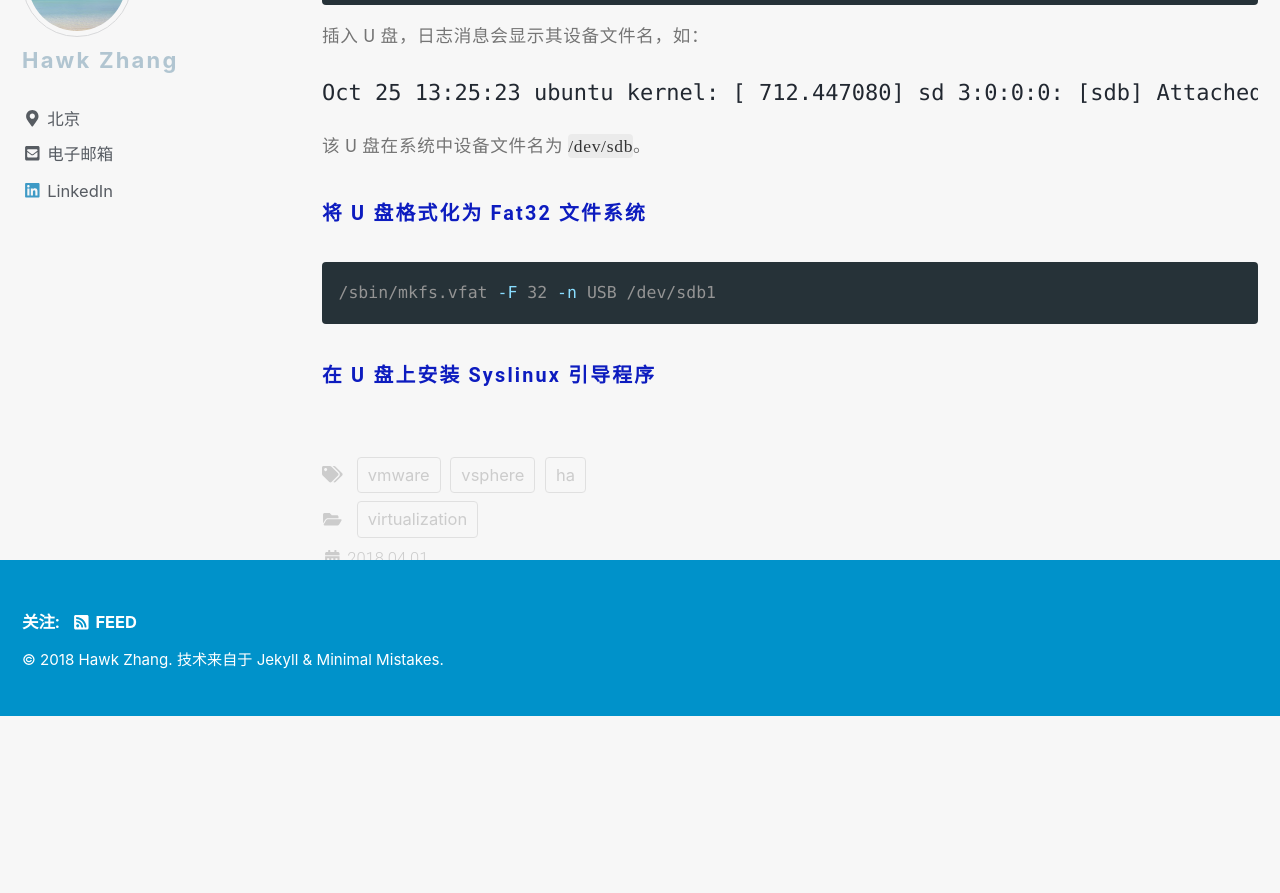
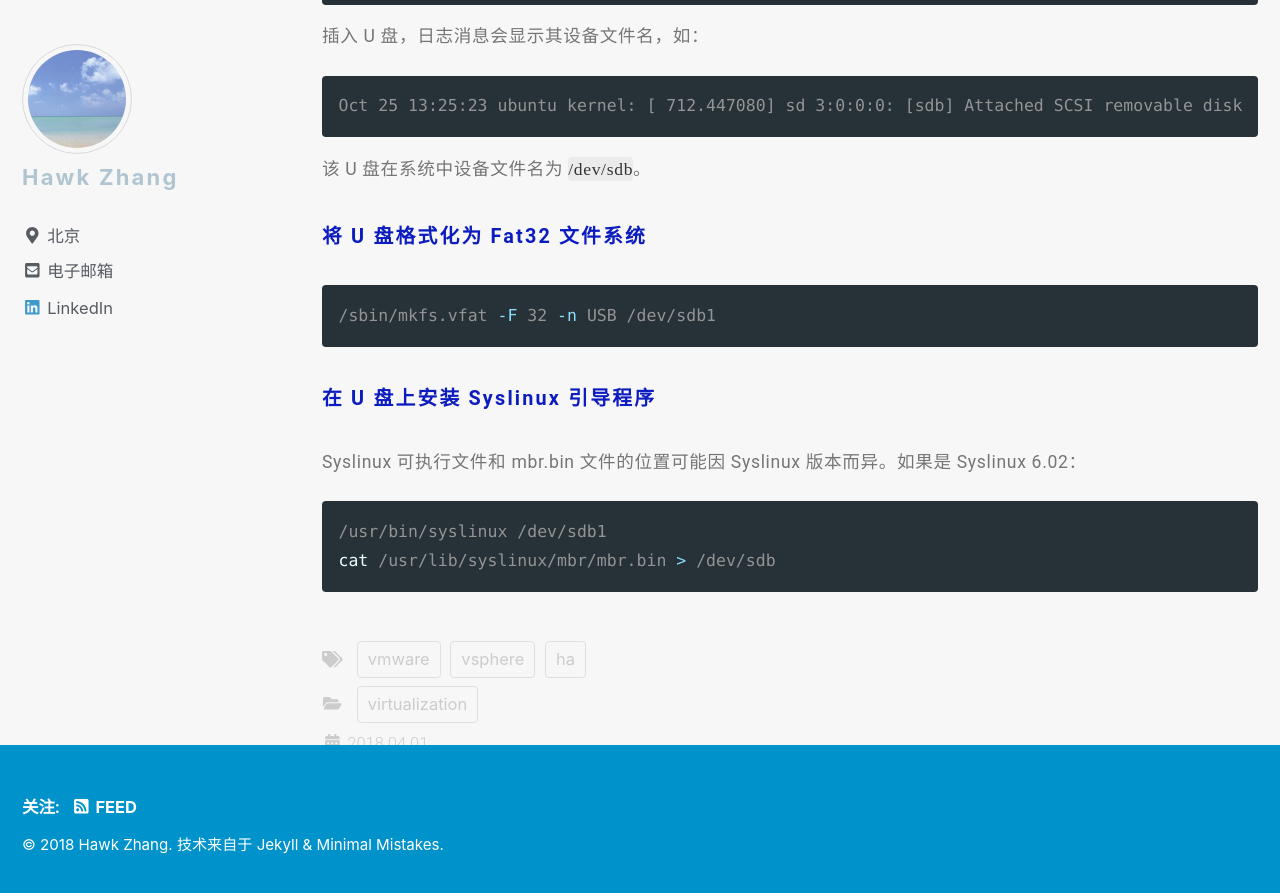
Before and after one commit to narru888/linotes_note, a Jekyll site: the page built from _posts/virtualizaion/2018-04-01-vsphere.setup.md, in a window 1280 px wide and 900 px high, scrolled down 11246 px. Shown: the top 893 px of the window. Built offline with Jekyll 4.4.1, drawn with Linux system fonts in a browser that asks for light colours; nearby versions of some CDN libraries; a script that is not in the unit is left out; before the commit the page ends 11962 px from its top, so only the background shows below that.

Commit message:
update on 2018-11-28 15:11:01 CST

````diff
--- a/_posts/virtualizaion/2018-04-01-vsphere.setup.md
+++ b/_posts/virtualizaion/2018-04-01-vsphere.setup.md
@@ -316,7 +316,7 @@ tail -f /var/log/messages
 
 插入 U 盘，日志消息会显示其设备文件名，如：
 
-```log
+```
 Oct 25 13:25:23 ubuntu kernel: [ 712.447080] sd 3:0:0:0: [sdb] Attached SCSI removable disk
 ```
 
@@ -329,3 +329,10 @@ Oct 25 13:25:23 ubuntu kernel: [ 712.447080] sd 3:0:0:0: [sdb] Attached SCSI rem
 ```
 
 ##### 在 U 盘上安装 Syslinux 引导程序
+
+Syslinux 可执行文件和 mbr.bin 文件的位置可能因 Syslinux 版本而异。如果是 Syslinux 6.02：
+
+```bash
+/usr/bin/syslinux /dev/sdb1
+cat /usr/lib/syslinux/mbr/mbr.bin > /dev/sdb
+```
````
